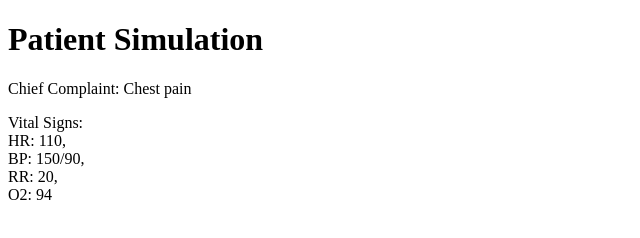
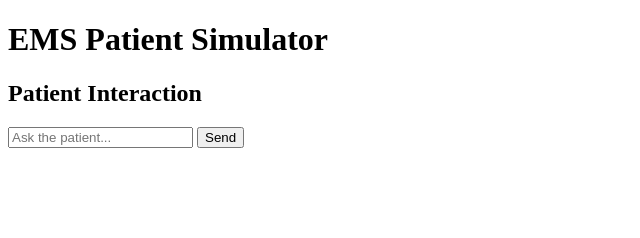
Before and after one commit to EMSCodeSim/NREMT-Skills, a plain HTML site: page index.html in a window 1280 px wide. Shown: the whole page, without its empty margins (0-640 px from the left). Drawn offline with Linux system fonts and the light colour scheme.

Commit message:
Update index.html

```diff
--- a/index.html
+++ b/index.html
@@ -3,15 +3,18 @@
 <head>
   <meta charset="UTF-8">
   <meta name="viewport" content="width=device-width, initial-scale=1.0">
-  <title>Patient Simulation</title>
+  <title>EMS Patient Simulator</title>
+  <link rel="stylesheet" href="styles/style.css">
 </head>
 <body>
-  <h1>Patient Simulation</h1>
+  <h1>EMS Patient Simulator</h1>
 
-  <!-- Display Patient Data -->
-  <div id="patient-info">
-    <p id="chief-complaint">Chief Complaint: Loading...</p>
-    <p id="vital-signs">Vital Signs: Loading...</p>
+  <!-- Chat Interface -->
+  <div id="chat-interface">
+    <h2>Patient Interaction</h2>
+    <div id="chat-display"></div>
+    <input type="text" id="user-input" placeholder="Ask the patient..." />
+    <button id="send-button">Send</button>
   </div>
 
   <!-- Include JavaScript -->
```
